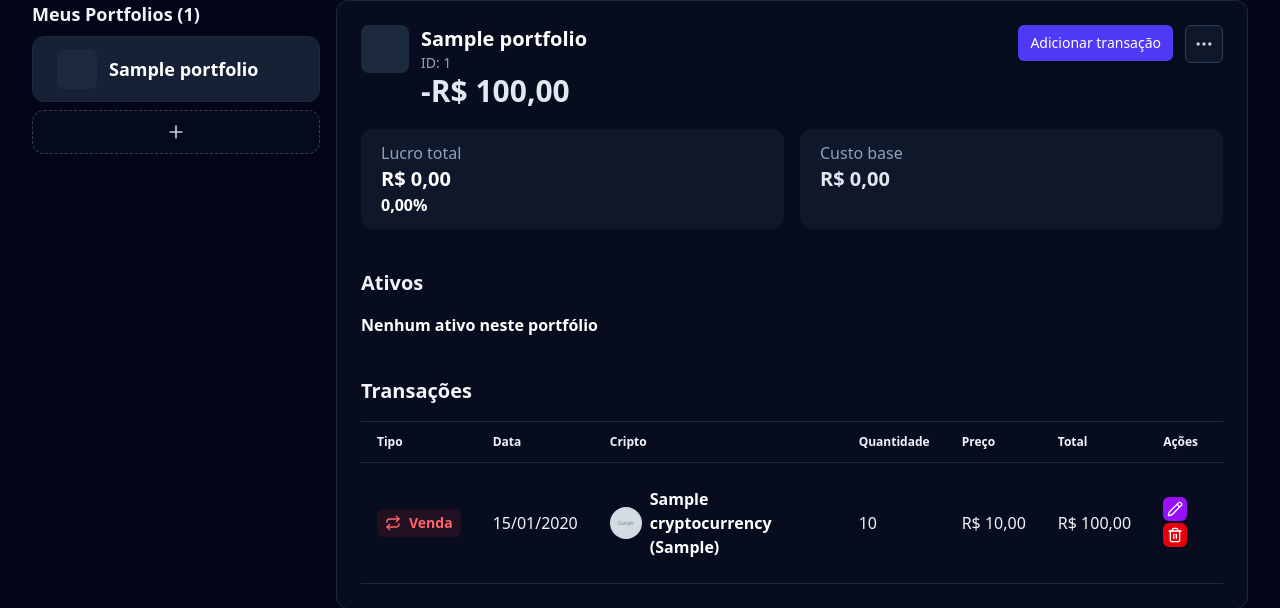
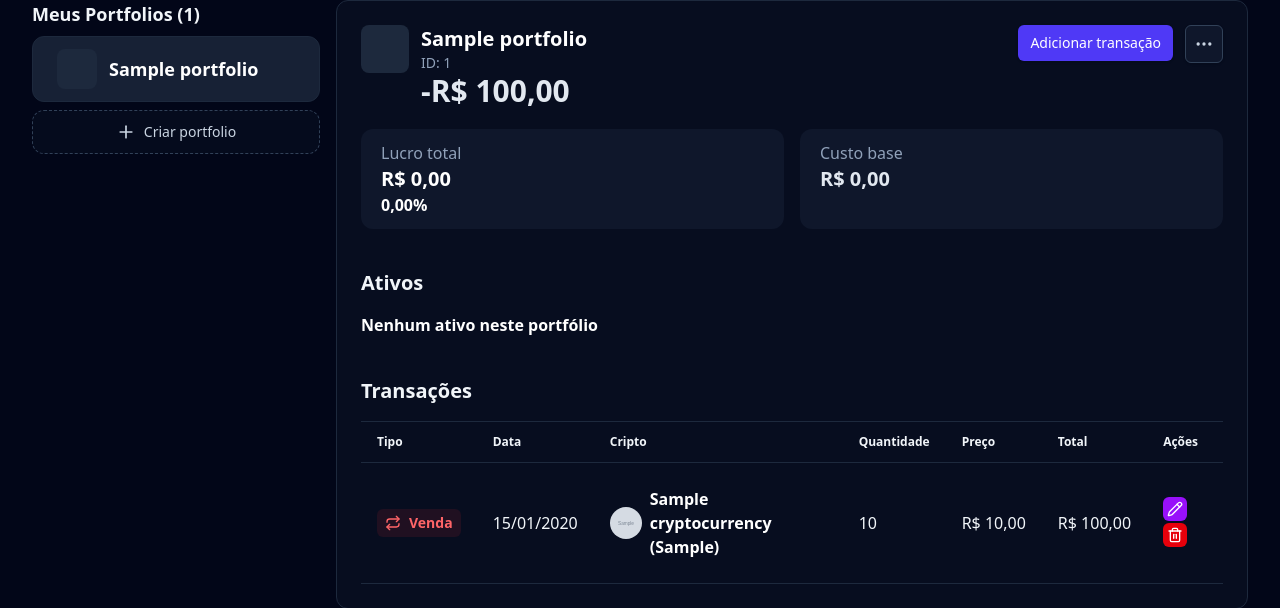
Before and after one commit to mateusathos/crypto-wallet-manager, a Flask app: page /portfolio in a window 1280 px wide. Shown: the part 113-721 px from the top of the page. Run offline with Flask 3, Linux system fonts and the light colour scheme; the visitor is signed in with stand-in values (Sample User, id 1); tables that the repository leaves empty hold one stand-in row (values such as "Sample post"); grey boxes marked "Sample" are stand-in pictures; parts of the project's set-up code (start-up, migrations or seed data) failed here and were passed over.

Commit message:
Show create portfolio button label

```diff
--- a/templates/portfolio.html
+++ b/templates/portfolio.html
@@ -91,6 +91,7 @@
                         class="cursor-pointer inline-flex h-11 w-full items-center justify-center rounded-xl border border-dashed border-slate-700 bg-slate-900/30 text-slate-300 hover:border-indigo-400 hover:bg-slate-800/60 hover:text-white transition-colors"
                     >
                         <i data-lucide="plus" class="h-5 w-5"></i>
+                        <span class="ml-2 text-sm font-medium">Criar portfolio</span>
                     </button>
                 </section>
 
```
